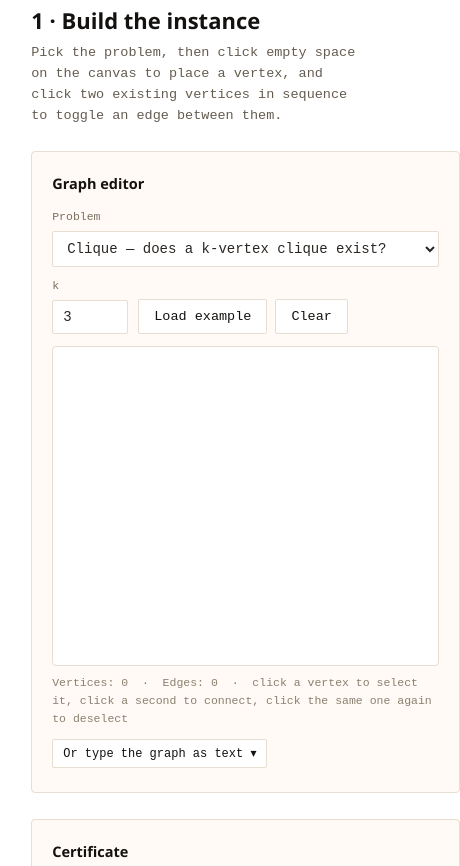
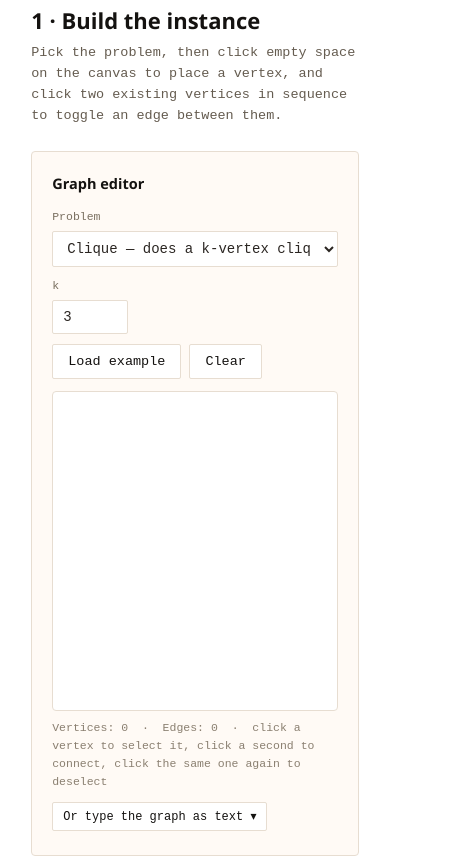
Before and after one commit to PranavCM24032/clique-vertex_Verfier, a website: page app.html in a window 390 px wide. Shown: the part 560-1426 px from the top of the page, 460 px wide, since content can reach past the window. Drawn offline with Linux system fonts and the light colour scheme.

Commit message:
Fix horizontal overflow on phones; add missing favicon
The problem select takes its intrinsic width from its longest option (~390px), and that min-content width was floored through .row, the card, and finally the 1fr grid track, so the page scrolled sideways on any viewport under ~460px. The new web option is unusable on an iPhone SE (375px) or a 360px Android without this.

Break the chain: min-width:0 on grid and flex children, max-width:100% on the fields. The grid ratios are untouched, so the two-column desktop layout is unchanged.

Also link the launcher icon, which was leaving a 404 for /favicon.ico on both pages.

```diff
--- a/app.html
+++ b/app.html
@@ -9,6 +9,7 @@
   <meta name="mobile-web-app-capable" content="yes">
   <meta name="apple-mobile-web-app-capable" content="yes">
   <meta name="apple-mobile-web-app-status-bar-style" content="black-translucent">
+  <link rel="icon" href="res/mipmap-xxxhdpi/ic_launcher.png">
   <link rel="apple-touch-icon" href="res/mipmap-xxxhdpi/ic_launcher.png">
   <style>
     :root {
@@ -182,6 +183,25 @@
       border-radius: 2px;
       background: var(--white);
       color: var(--ink);
+      /* A select box is as wide as its widest option, and the longest label
+         here is ~390px. Cap it so it cannot push the page into horizontal
+         scroll on a phone. */
+      max-width: 100%;
+    }
+
+    /* Grid items and flex children default to min-width:auto, which floors them
+       at their content's min-content width. One wide control was therefore
+       enough to force the whole card, and the whole grid track, wider than a
+       phone screen. min-width:0 lets them shrink and wrap instead. */
+    .panel-grid>*,
+    .sim-grid>*,
+    .race-grid>*,
+    .stat-row>* {
+      min-width: 0;
+    }
+
+    .row>* {
+      min-width: 0;
     }
 
     input[type=text] {
```
Also changed, not shown: index.html (+1 -0 lines).
